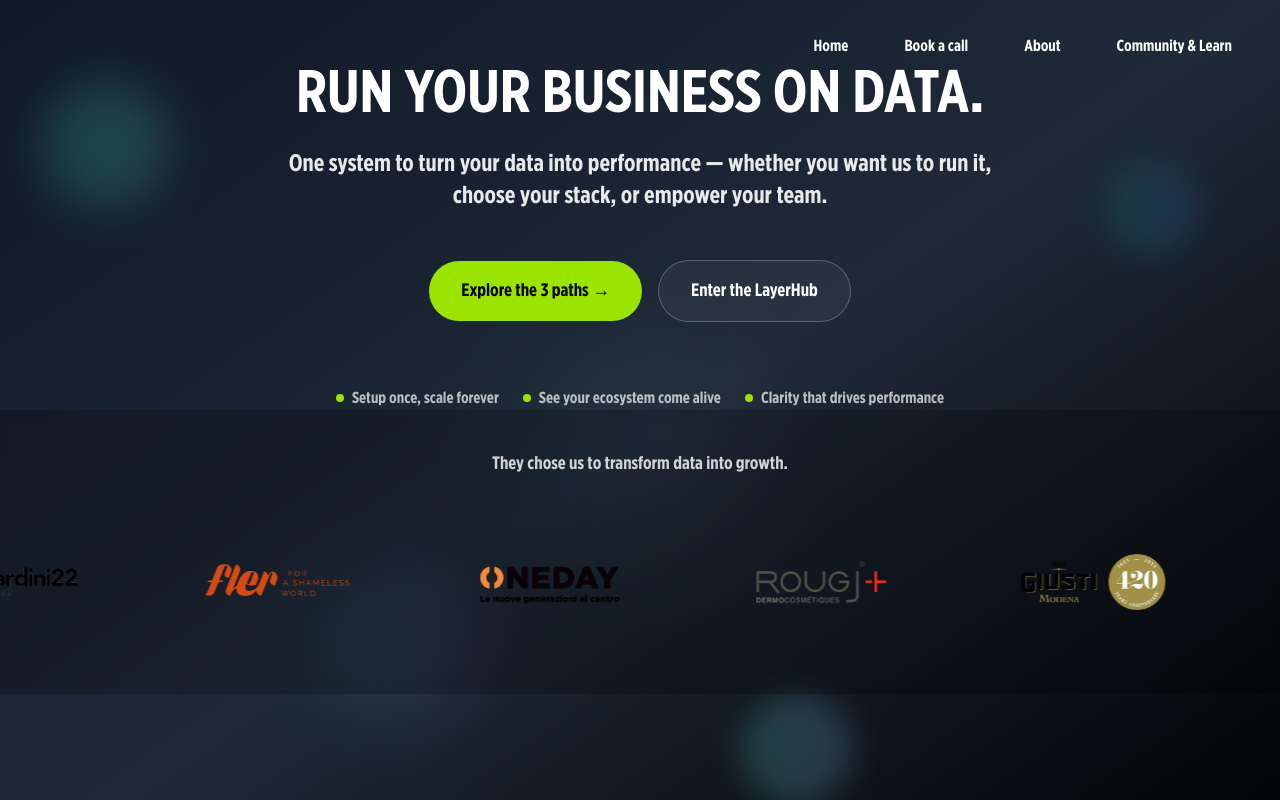
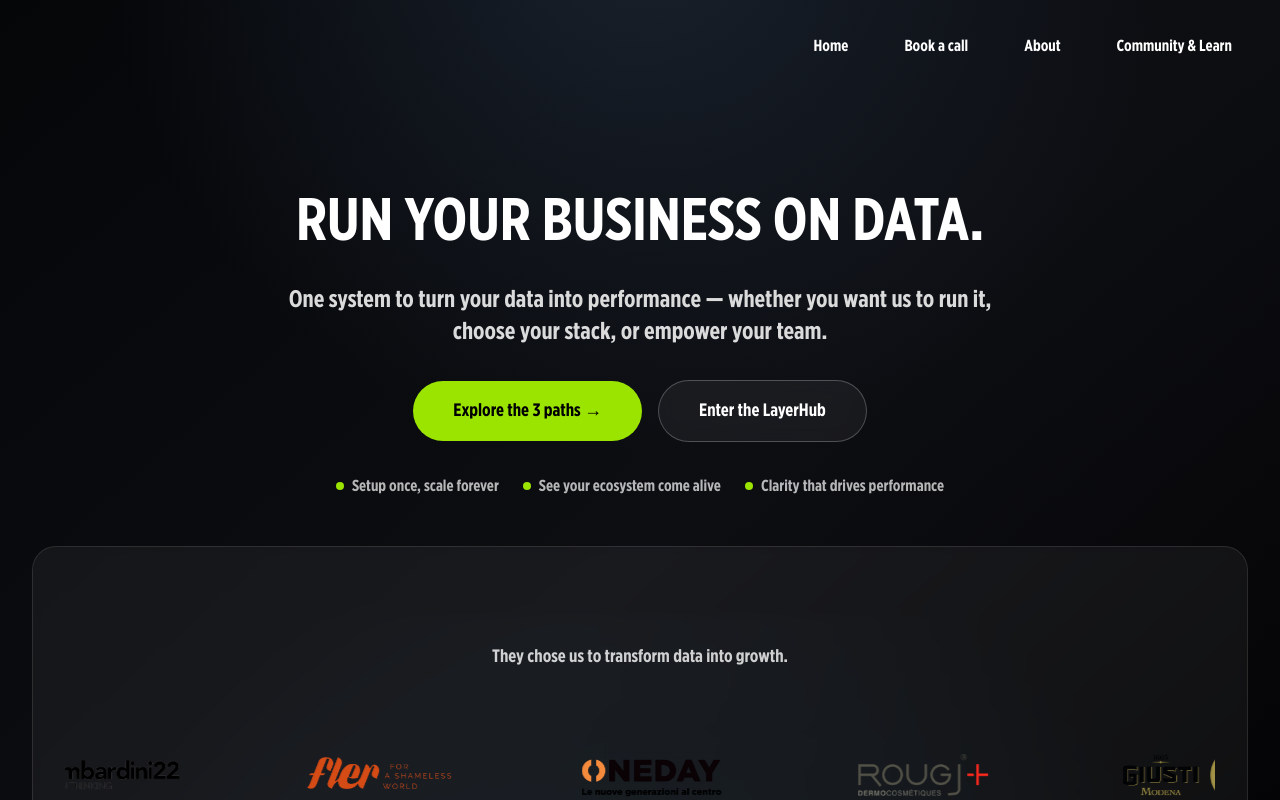
Before and after one commit to mattiaminafo/layerdata, a Next.js app: page /en in a window 1280 px wide. Shown: the top 800 px of the page. Built offline with nearby package versions, Linux system fonts and the light colour scheme.

Commit message:
🎯 Rework homepage hero spacing and background
- Add generous top padding so hero clears the navigation bar
- Align background gradients and containers with services hero styling
- Wrap clients carousel in frosted card to match refreshed aesthetic

```diff
--- a/components/hero.js
+++ b/components/hero.js
@@ -8,49 +8,36 @@ export default function Hero() {
   const microProof = hero?.microProof || [];
 
   return (
-    <main className="min-h-screen w-full overflow-hidden relative flex flex-col justify-between items-center pt-16 pb-32 md:pb-40 lg:pb-48">
-      {/* Dark elegant background with turquoise accents */}
-      <div className="absolute inset-0 bg-gradient-to-br from-gray-900 via-gray-800 to-black">
-        {/* Modern geometric shapes with turquoise accents */}
-        <div className="absolute top-20 left-10 w-32 h-32 bg-gradient-to-r from-teal-400 to-teal-300 rounded-full opacity-20 blur-xl"></div>
-        <div className="absolute top-40 right-20 w-24 h-24 bg-gradient-to-r from-teal-500 to-blue-500 rounded-full opacity-15 blur-lg"></div>
-        <div className="absolute bottom-40 left-1/4 w-40 h-40 bg-gradient-to-r from-teal-400 to-purple-400 rounded-full opacity-10 blur-2xl"></div>
-        <div className="absolute bottom-20 right-1/3 w-28 h-28 bg-gradient-to-r from-teal-300 to-blue-300 rounded-full opacity-20 blur-lg"></div>
-        <div className="absolute top-1/2 left-1/2 transform -translate-x-1/2 -translate-y-1/2 w-60 h-60 bg-gradient-to-r from-teal-300 to-purple-300 rounded-full opacity-5 blur-3xl"></div>
-      </div>
+    <section className="relative overflow-hidden pt-32 pb-32 sm:pt-40 sm:pb-36 lg:pt-48 lg:pb-44">
+      <div className="absolute inset-0 bg-gradient-to-br from-[var(--primary-darker)] via-[var(--primary-dark)] to-black"></div>
+      <div className="absolute -top-20 left-1/2 -translate-x-1/2 w-[90%] h-[70%] bg-[radial-gradient(circle_at_top,#1f2b3a_0%,transparent_55%)] opacity-70"></div>
+      <div className="absolute bottom-0 left-1/2 -translate-x-1/2 w-[120%] h-[45%] bg-[radial-gradient(circle_at_bottom,#11202f_0%,transparent_65%)] opacity-60"></div>
 
-      {/* Content overlay */}
-      <div className="relative z-10 w-full max-w-4xl mx-auto px-6 text-center flex-1 flex flex-col justify-center">
-        {/* Main heading */}
-        <h1 className="text-3xl sm:text-4xl md:text-5xl lg:text-6xl font-bold text-white font-work-sans mb-6 leading-tight">
+      <div className="relative z-10 container-max flex flex-col items-center text-center gap-12">
+        <div className="max-w-4xl mx-auto flex flex-col items-center gap-8">
+          <h1 className="text-3xl sm:text-4xl md:text-5xl lg:text-6xl font-bold text-white font-work-sans leading-tight">
             {(hero?.title || '').toUpperCase()}
           </h1>
 
-        {/* Description */}
-        <p className="text-lg sm:text-xl md:text-2xl text-white/90 font-work-sans mb-8 sm:mb-10 md:mb-12 max-w-3xl mx-auto leading-relaxed">
+          <p className="text-base sm:text-lg md:text-xl lg:text-2xl text-white/85 font-work-sans leading-relaxed max-w-3xl">
             {hero?.subtitle}
           </p>
 
-        {/* CTA buttons */}
-        <div className="flex flex-col sm:flex-row gap-4 justify-center items-center mb-8 sm:mb-12 md:mb-16">
+          <div className="flex flex-col sm:flex-row gap-4 justify-center items-center">
             <button
               onClick={() => {
-              document.getElementById('home-paths')?.scrollIntoView({
-                behavior: 'smooth'
-              });
+                document.getElementById('home-paths')?.scrollIntoView({ behavior: 'smooth' });
               }}
-            className="bg-[var(--accent-lime)] text-black px-8 py-4 font-semibold rounded-full hover:brightness-110 transition-all duration-200 text-lg w-full sm:w-auto"
+              className="bg-[var(--accent-lime)] text-black px-10 py-4 font-semibold rounded-full hover:brightness-110 transition-all duration-200 text-base sm:text-lg w-full sm:w-auto"
             >
               {hero?.primaryCta}
             </button>
 
             <button
               onClick={() => {
-              document.getElementById('home-layerhub')?.scrollIntoView({
-                behavior: 'smooth'
-              });
+                document.getElementById('home-layerhub')?.scrollIntoView({ behavior: 'smooth' });
               }}
-            className="bg-white/5 backdrop-blur-sm border border-[var(--border-strong)] text-white px-8 py-4 font-semibold rounded-full hover:bg-white/10 transition-all duration-200 text-lg w-full sm:w-auto"
+              className="bg-white/5 backdrop-blur sm border border-[var(--border-strong)] text-white px-10 py-4 font-semibold rounded-full hover:bg-white/10 transition-all duration-200 text-base sm:text-lg w-full sm:w-auto"
             >
               {hero?.secondaryCta}
             </button>
@@ -68,10 +55,10 @@ export default function Hero() {
           )}
         </div>
 
-      {/* Clients section */}
-      <div className="relative z-10 w-full bg-black/20 backdrop-blur-sm">
+        <div className="w-full rounded-3xl border border-white/10 bg-white/5 backdrop-blur-sm px-6 py-12 sm:px-8 sm:py-14">
           <Clients />
         </div>
-    </main>
+      </div>
+    </section>
   );
 }
```
Lines whose indentation alone changed are shown as unchanged.
